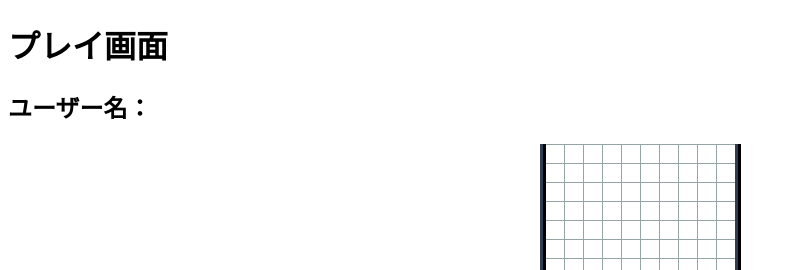
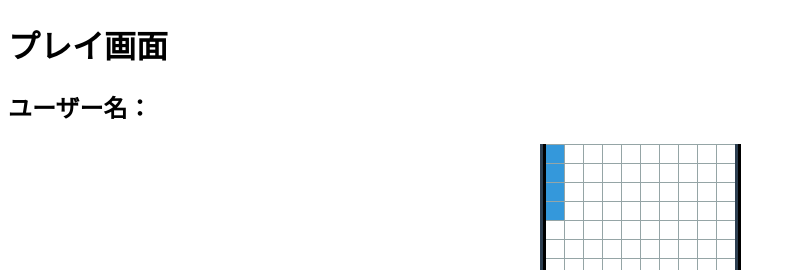
Before and after one commit to haisamarie/techpit-vue-tetris, a Vue app: page /play in a window 1280 px wide. Shown: the top 270 px of the page, without its empty margins (0-795 px from the left). Built offline with nearby package versions, Linux system fonts and the light colour scheme.

Commit message:
sassダウンロード

```diff
--- a/package.json
+++ b/package.json
@@ -18,6 +18,7 @@
     "@vue/eslint-config-typescript": "^11.0.2",
     "eslint": "^8.31.0",
     "eslint-plugin-vue": "^9.8.0",
+    "sass": "^1.57.1",
     "typescript": "^4.9.3",
     "vite": "^4.0.0",
     "vue-tsc": "^1.0.11"
--- a/src/pages/PlayPage.vue
+++ b/src/pages/PlayPage.vue
@@ -8,6 +8,36 @@ for (let i = 0; i < row; i++) {
   const fieldColumn = new Array(column).fill(0);
   field[i] = fieldColumn;
 }
+
+// 画面最上部の左端に縦の I-テトリミノを配置する
+field[0][0] = 1;
+field[1][0] = 1;
+field[2][0] = 1;
+field[3][0] = 1;
+
+const classBlockColor = (x: number, y: number): string => {
+  const type = field[y][x];
+  if (type > 0) {
+    switch (type) {
+      case 1:
+        return "block-i";
+      case 2:
+        return "block-o";
+      case 3:
+        return "block-s";
+      case 4:
+        return "block-z";
+      case 5:
+        return "block-j";
+      case 6:
+        return "block-l";
+      case 7:
+        return "block-t";
+      default:
+        return "";
+    }
+  }
+};
 </script>
 
 <template>
@@ -17,14 +47,19 @@ for (let i = 0; i < row; i++) {
   <div class="container">
     <table class="field" style="border-collapse: collapse">
       <tr v-for="(row, y) in field" :key="y">
-        <td class="block" v-for="(col, x) in row" :key="() => `${x}${y}`" />
+        <!-- テトリスのフィールドの各マス目にその状態を描画する (0: 空白, 1: I-テトリミノ, etc.) -->
+        <td
+          class="block"
+          v-for="(col, x) in row"
+          :key="() => `${x}${y}`"
+          v-bind:class="classBlockColor(x, y)"
+        />
       </tr>
     </table>
   </div>
 </template>
 
-
-<style scoped>
+<style lang="scss" scoped>
 .container {
   display: flex;
   justify-content: center;
@@ -40,24 +75,31 @@ for (let i = 0; i < row; i++) {
   width: 1em;
   height: 1em;
   border: 0.1px solid #95a5a6;
+/*
+   各テトリミノに対応した色を扱うクラス定義
+   .block-i, .block-o のようにクラスが定義される
+  */
+  &-i {
+    background: #3498db;
+  }
+  &-o {
+    background: #f1c40f;
+  }
+  &-t {
+    background: #9b59b6;
+  }
+  &-j {
+    background: #1e3799;
+  }
+  &-l {
+    background: #e67e22;
+  }
+  &-s {
+    background: #2ecc71;
+  }
+  &-z {
+    background: #e74c3c;
+  }
 }
 
-<style
-  scoped
-  > .container {
-  display: flex;
-  justify-content: center;
-  align-items: stretch;
-}
-
-.field {
-  border: ridge 0.4em #2c3e50;
-  border-top: none;
-}
-
-.block {
-  width: 1em;
-  height: 1em;
-  border: 0.1px solid #95a5a6;
-}
 </style>
```
Also changed, not shown: 1 other file (tests, documents, lock files or other folders).
